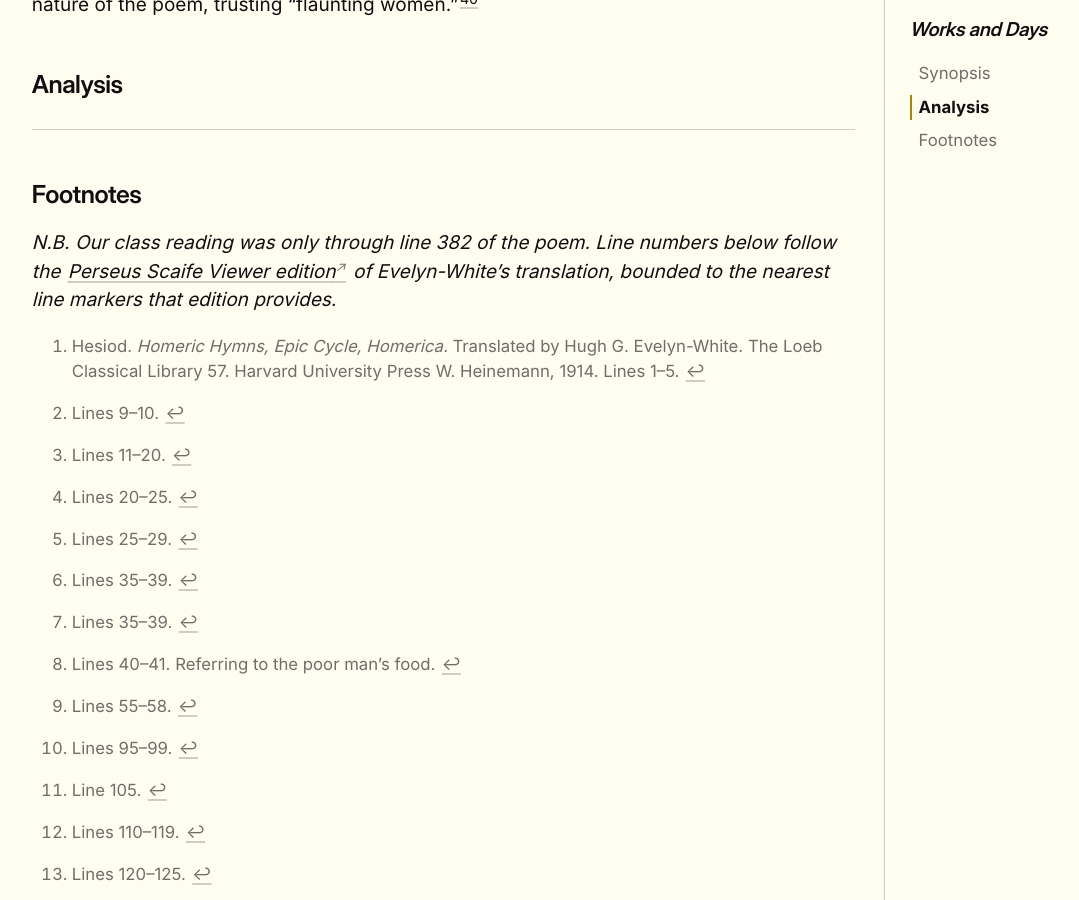
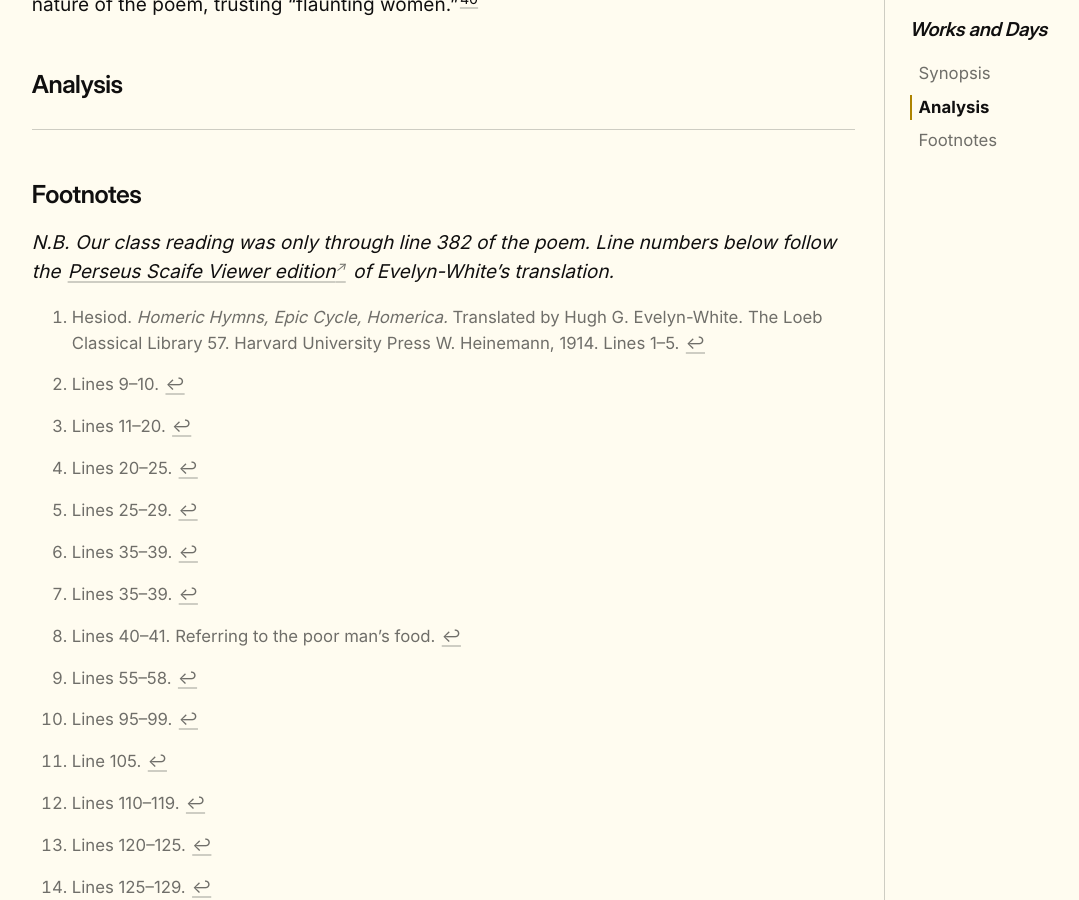
Before and after one commit to andyzwang/notes, a Jekyll site: the page built from _notes/Works and Days.md, in a window 1280 px wide and 900 px high, scrolled down 6500 px. Shown: the whole window, without its empty margins (45-1124 px from the left). Built offline with Jekyll 4.4.1, drawn with Linux system fonts in a browser that asks for light colours.

Commit message:
Change attribution in footnotes

```diff
--- a/_notes/Works and Days.md
+++ b/_notes/Works and Days.md
@@ -107,7 +107,7 @@ The remainder of the poem is a collection of household, religious, and social ru
 
 ## Footnotes
 
-*N.B. Our class reading was only through line 382 of the poem. Line numbers below follow the [Perseus Scaife Viewer edition](https://scaife.perseus.org/library/urn:cts:greekLit:tlg0020.tlg002.perseus-eng2:1-380/) of Evelyn-White's translation, bounded to the nearest line markers that edition provides.*
+*N.B. Our class reading was only through line 382 of the poem. Line numbers below follow the [Perseus Scaife Viewer edition](https://scaife.perseus.org/library/urn:cts:greekLit:tlg0020.tlg002.perseus-eng2:1-380/) of Evelyn-White's translation.*
 
 [^1]: Hesiod. *Homeric Hymns, Epic Cycle, Homerica.* Translated by Hugh G. Evelyn-White. The Loeb Classical Library 57. Harvard University Press W. Heinemann, 1914. Lines 1–5.
 
```
